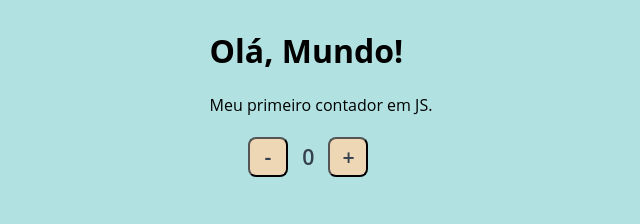
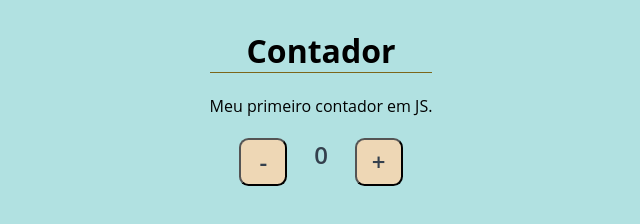
Before and after one commit to henferreirapro/Projeto-Contador-DIO, a plain HTML site: page index.html in a window 1280 px wide. Shown: the whole page, without its empty margins (319-959 px from the left). Drawn offline with Linux system fonts and the light colour scheme.

Commit message:
Atualizando os estilos e algumas tags
Att alguns estilos e tags que achei que precisavam de uma melhoria.

```diff
--- a/assets/css/styles.css
+++ b/assets/css/styles.css
@@ -11,22 +11,28 @@ body {
 }
 
 button, span {
-    height: 40px;
-    width: 40px;
-    border-radius: 20%;
-    font-size: 16pt;
+    height: 2em;
+    width: 2em;
+    border-radius: 0.4em;
+    font-size: 18pt;
     font-weight: 600;
-    margin: 5px;
+    margin: 0.2em;
     text-align: center;
     justify-content: center;
     align-items: center;
     color: rgb(52, 64, 77);
+}
 
+h1 {
+    border-bottom: 1px solid rgb(124, 102, 27);
+    padding: 0em 1em;
+}
+
+.itens-bot, h1, p {
+    display: flex;
+    justify-content: center;
 }
 
 button {
     background-color: rgb(238, 215, 181);
 }
-.itens-bot {
-    margin-left: 15%;
-}
--- a/index.html
+++ b/index.html
@@ -5,12 +5,12 @@
     <meta http-equiv="X-UA-Compatible" content="IE=edge">
     <meta name="viewport" content="width=device-width, initial-scale=1.0">
     <title>Contador</title>
-    <link rel="stylesheet" href="/assets/css/styles.css">
+    <link rel="stylesheet" href="./assets/css/styles.css">
 </head>
 <body>
 
     <main>
-        <h1>Olá, Mundo!</h1>
+        <h1>Contador</h1>
         <p>Meu primeiro contador em JS.</p>
         <div class="itens-bot">
             <button class="botoes" name="diminuir" onclick="diminuir()">-</button>
@@ -19,6 +19,6 @@
         </div>
     </main>
 
-    <script src="/assets/js/scripts.js"></script>
+    <script src="./assets/js/scripts.js"></script>
 </body>
 </html>
```
